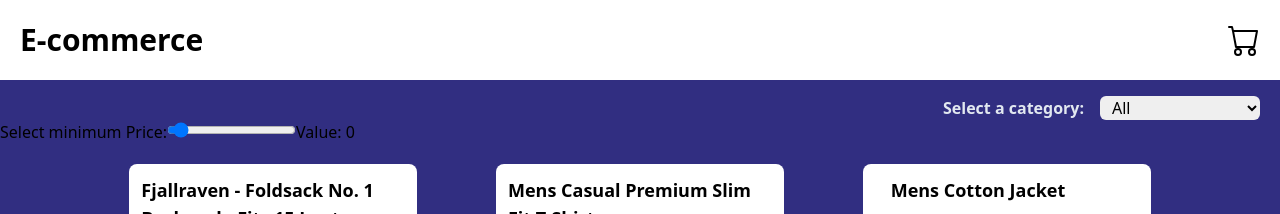
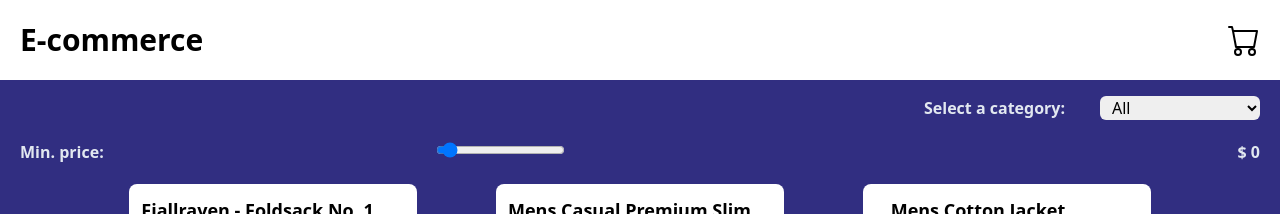
Before and after one commit to Guille-Sanchez/e-commerce-with-API, a React (Vite) app: page / in a window 1280 px wide. Shown: the top 214 px of the page. Built offline with nearby package versions, Linux system fonts and the light colour scheme.

Commit message:
Add style to MinPriceForm

```diff
--- a/src/App.tsx
+++ b/src/App.tsx
@@ -16,8 +16,10 @@ function App (): JSX.Element {
 
       <main className='bg-indigo-900 min-w-full min-h-full font'>
         <SortContextProvider>
-          <CategoryForm />
-          <MinPriceForm />
+          <div className='pr-5 pl-5'>
+            <CategoryForm />
+            <MinPriceForm />
+          </div>
           <EcommerItems />
         </SortContextProvider>
       </main>
--- a/src/components/Cart.tsx
+++ b/src/components/Cart.tsx
@@ -1,7 +1,7 @@
 import { CartContext } from '../context/CartContext'
 import { useContext } from 'react'
 import { IconAdd, IconCartX, IconSubtractLine } from '../assets/icons'
-import { type handleOnClickCartInterface } from '../types.d'
+import { handleOnClickToChangeQuantity } from '../logic/handleOnClickToCHangeQuantity'
 
 interface Props {
   setShowCart: React.Dispatch<React.SetStateAction<boolean>>
@@ -9,16 +9,6 @@ interface Props {
 
 export const Cart = ({ setShowCart }: Props): JSX.Element => {
   const { cart, setCart } = useContext(CartContext)
-
-  const handleOnClick = ({ clickValue, product, index }: handleOnClickCartInterface): void => {
-    const value = product.quantity + clickValue
-    if (value < 0) return
-    const currentProduct = { ...product, quantity: Number(value) }
-    cart.splice((index + 1), 1, { ...currentProduct })
-    setCart(() => {
-      return ([...cart])
-    })
-  }
 
   return (
     <div className='absolute inset-0 top-20 bg-black bg-opacity-30 z-10'>
@@ -59,7 +49,7 @@ export const Cart = ({ setShowCart }: Props): JSX.Element => {
                           <button onClick={(e) => {
                             e.preventDefault()
                             const clickValue: number = -1
-                            handleOnClick({ clickValue, product, index })
+                            handleOnClickToChangeQuantity({ cart, setCart, clickValue, product, index })
                           }}>
                             <IconSubtractLine/>
                           </button>
@@ -68,11 +58,10 @@ export const Cart = ({ setShowCart }: Props): JSX.Element => {
                               className='w-5'
                               readOnly
                             />
-
                           <button onClick={(e) => {
                             e.preventDefault()
                             const clickValue: number = 1
-                            handleOnClick({ clickValue, product, index })
+                            handleOnClickToChangeQuantity({ cart, setCart, clickValue, product, index })
                           }}>
                             <IconAdd/>
                           </button>
@@ -88,6 +77,7 @@ export const Cart = ({ setShowCart }: Props): JSX.Element => {
         </table>
         <hr />
         <table className='table-fixed bg-white w-full rounded-b-md'>
+          <tbody>
             <tr>
               <th>Total amount to pay:</th>
               <th className='text-right pr-5'>$
@@ -98,6 +88,7 @@ export const Cart = ({ setShowCart }: Props): JSX.Element => {
                 }
               </th>
               </tr>
+          </tbody>
         </table>
       </div>
     </div>
--- a/src/components/CategoryForm.tsx
+++ b/src/components/CategoryForm.tsx
@@ -13,8 +13,8 @@ export const CategoryForm = (): JSX.Element => {
   const categoriesId = useId()
 
   return (
-    <div className='flex w-full justify-end pr-5'>
-      <form className='flex gap-4 items-center justify-center'>
+    <div className='flex w-full justify-end'>
+      <form className='grid grid-cols-2 gap-4 items-center justify-center'>
         <label htmlFor="sort-by-category"
           className='text-slate-200 self-end font-bold p-0 m-0'
         >
--- a/src/components/MinPriceForm.tsx
+++ b/src/components/MinPriceForm.tsx
@@ -6,16 +6,26 @@ export const MinPriceForm = (): JSX.Element => {
 
   return (
     <div>
-        <form>
-          <label htmlFor="range">Select minimum Price:</label>
-          <input type="range" id='range' min={0} max={1000}
+      <form className='min-w-full grid grid-cols-3 items-center justify-center gap-2 pt-5'>
+        <label className='text-slate-200 font-semibold self-start' htmlFor="range">
+          Min. price:
+        </label>
+        <div>
+          <input
+            type="range"
+            id='range'
+            min={0}
+            max={1000}
             onChange={(e) => {
               setSortBy((prev) => {
                 return ({ ...prev, minPrice: +e.target.value })
               })
             }}
             />
-          <span>Value: {sortBy.minPrice}</span>
+        </div>
+          <p className='text-slate-200 font-semibold text-right'>
+            $ {sortBy.minPrice}
+          </p>
       </form>
     </div>
   )
--- /dev/null
+++ b/src/logic/handleOnClickToCHangeQuantity.tsx
@@ -0,0 +1,20 @@
+import { type cartInterface } from '../types.d'
+
+interface OnClickQuantity {
+  cart: cartInterface[]
+  setCart: React.Dispatch<React.SetStateAction<cartInterface[]>>
+  clickValue: number
+  product: cartInterface
+  index: number
+}
+
+export const handleOnClickToChangeQuantity = ({ cart, setCart, clickValue, product, index }: OnClickQuantity): void => {
+  const value = product.quantity + clickValue
+
+  if (value < 0) return
+  const currentProduct = { ...product, quantity: Number(value) }
+  cart.splice((index + 1), 1, { ...currentProduct })
+  setCart(() => {
+    return ([...cart])
+  })
+}
--- a/src/logic/sortProducts.tsx
+++ b/src/logic/sortProducts.tsx
@@ -1,10 +1,11 @@
+import { eCommerceItems } from '../mockups/eCommerceItems'
 import { type sortProductsProps } from '../types.d'
 
 export const sortProducts = ({ sortBy, setEcommerceProducts, originalProducts }: sortProductsProps): void => {
-  if (originalProducts == null) return
+  const displayProducts = originalProducts != null ? originalProducts : eCommerceItems
 
   setEcommerceProducts(() =>
-    originalProducts.filter((product) => {
+    displayProducts.filter((product) => {
       return (
         ((sortBy.category === 'All') ? true : (product.category === sortBy.category)) &&
           product.price >= sortBy.minPrice
```
Lines whose indentation alone changed are shown as unchanged.
